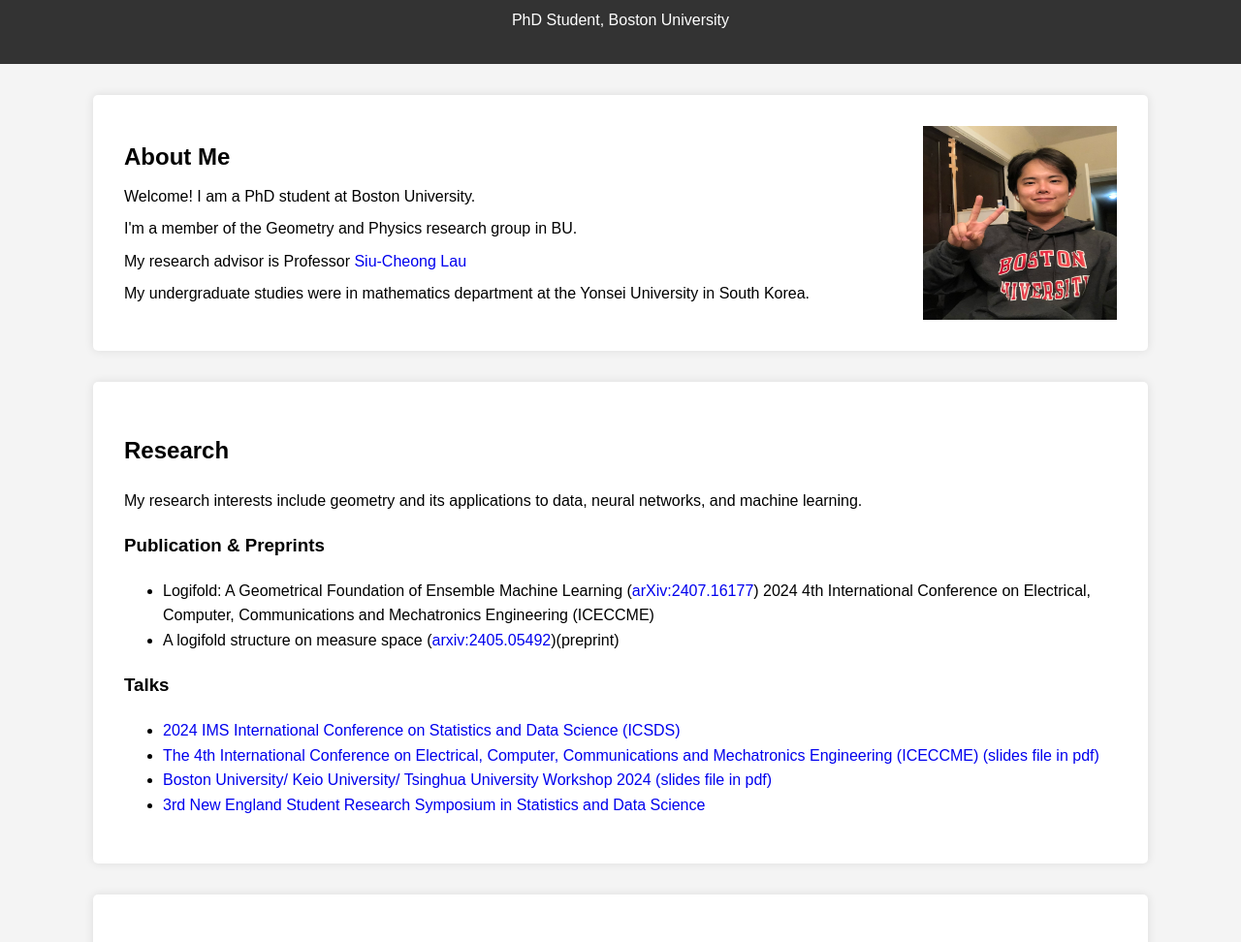
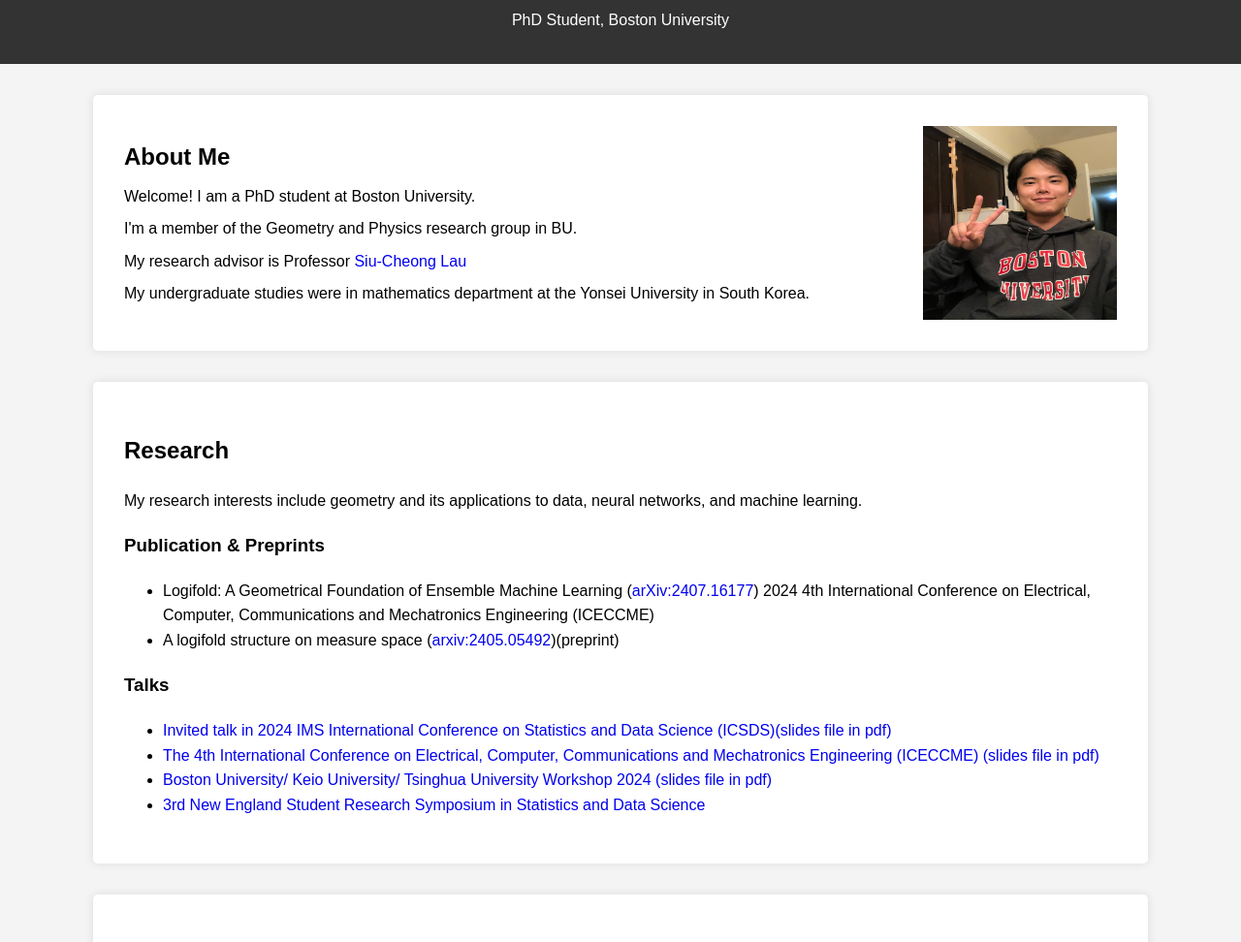
Before and after one commit to InkeeJ/inkeej.github.io, a plain HTML site: page index.html in a window 1280 px wide. Shown: the part 102-1074 px from the top of the page at 97% size. Drawn offline with Linux system fonts and the light colour scheme.

Commit message:
Minor modification on ICSDS talk

```diff
--- a/index.html
+++ b/index.html
@@ -48,7 +48,7 @@
         </ul>
         <h3>Talks</h3>
         <ul>
-            <li><a href="https://sites.google.com/view/ims-icsds2024/home?authuser=0" target="_blank">2024 IMS International Conference on Statistics and Data Science (ICSDS)</a></li>
+            <li><a href="https://sites.google.com/view/ims-icsds2024/home?authuser=0" target="_blank">Invited talk in 2024 IMS International Conference on Statistics and Data Science (ICSDS)</a><a href="ICSDS.pdf" target="_blank">(slides file in pdf)</a></li>
             <li><a href="https://www.iceccme.com/2024/home" target="_blank">The 4th International Conference on Electrical, Computer, Communications and Mechatronics Engineering (ICECCME)</a> <a href="ICECCME.pdf" target="_blank">(slides file in pdf)</a></li>
             <li><a href="https://math.bu.edu/BKT2024/abstracts.html" target="_blank">Boston University/ Keio University/ Tsinghua University Workshop 2024</a> <a href="BKTworkshop2024.pdf" target="_blank">(slides file in pdf)</a></li>
             <li><a href="https://community.amstat.org/discussion/boston-chapter-event-new-england-student-research-symposium-on-statistics-and-data-science-2" target="_blank">3rd New England Student Research Symposium in Statistics and Data Science</a></li>
```
Also changed, not shown: 2 other files.
